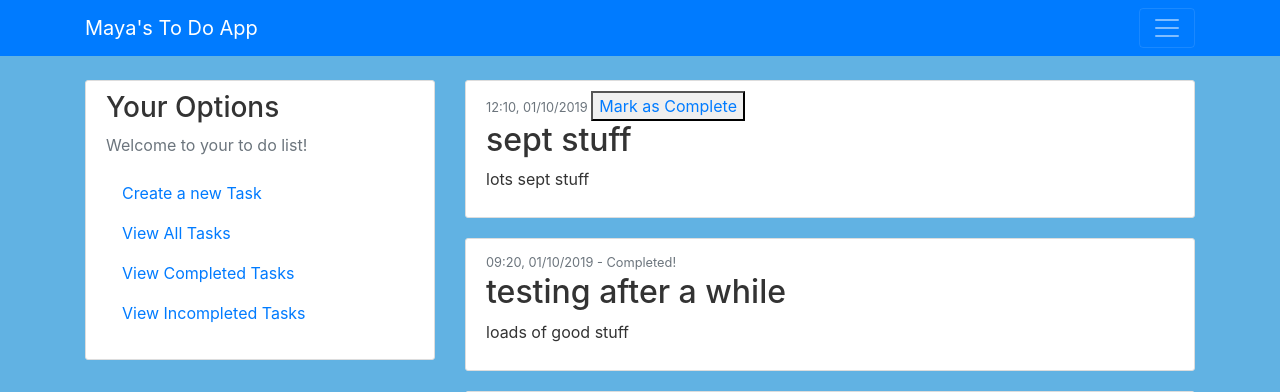
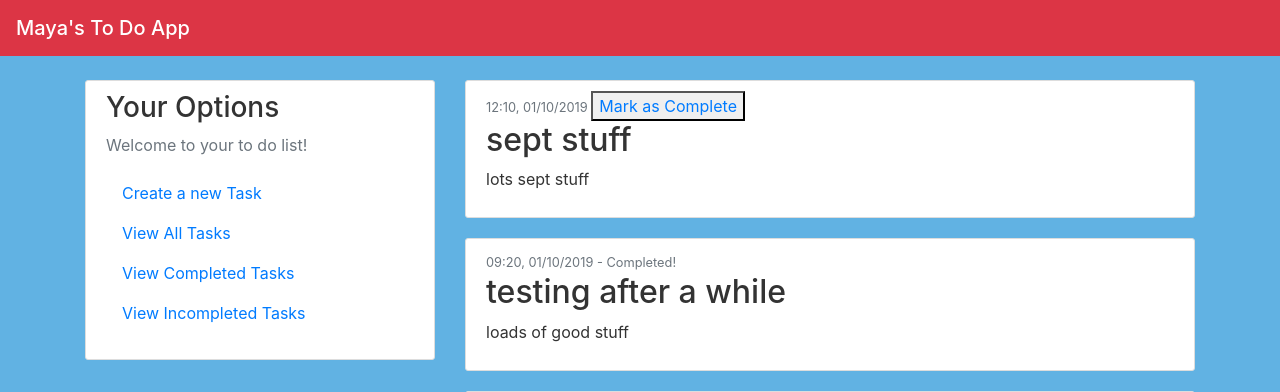
Before and after one commit to mayaspencerj/To-Do-App, a Flask app: page / in a window 1280 px wide. Shown: the top 392 px of the page. Run offline with Flask 2, Linux system fonts and the light colour scheme; data comes from the database, SQL or seed files in the repository; some libraries are stand-ins or nearby versions.

Commit message:
red danger nav bar

```diff
--- a/app.py
+++ b/app.py
@@ -2,8 +2,6 @@ from flask import Flask, render_template, url_for, flash, redirect
 from flask_sqlalchemy import SQLAlchemy
 from datetime import datetime
 from forms import CreateForm
-
-#cw1
 
 app = Flask(__name__)
 
@@ -50,7 +48,7 @@ def create():
         post = Items(title=form.title.data, content=form.content.data, complete=False)
         db.session.add(post)
         db.session.commit()
-        flash('Your post has been created!', 'success')
+        flash('Your post has now been created!', 'success')
         return redirect(url_for('view_all'))
     return render_template('create.html', title='New Post',
                            form=form, legend='New Post')
--- a/templates/layout.html
+++ b/templates/layout.html
@@ -8,19 +8,13 @@
     <!-- Bootstrap CSS -->
     <link rel="stylesheet" href="https://maxcdn.bootstrapcdn.com/bootstrap/4.0.0/css/bootstrap.min.css" integrity="sha384-Gn5384xqQ1aoWXA+058RXPxPg6fy4IWvTNh0E263XmFcJlSAwiGgFAW/dAiS6JXm" crossorigin="anonymous">
     <link rel="stylesheet" type="text/css" href="{{ url_for('static', filename='main.css') }}">
-    <title> Your to do list! </title>
+    <title> Your ToDo list! </title>
 </head>
 <body>
     <header class="site-header">
-    <!--  <nav class="navbar navbar-expand-md navbar-dark bg-steel fixed-top"> -->
-      <nav class="navbar navbar-dark bg-primary fixed-top">
-        <div class="container">
-          <a class="navbar-brand mr-4" href="/">Maya's To Do App </a>
-          <button class="navbar-toggler" type="button" data-toggle="collapse" data-target="#navbarToggle" aria-controls="navbarToggle" aria-expanded="false" aria-label="Toggle navigation">
-            <span class="navbar-toggler-icon"></span>
-          </button>
-        </div>
-      </nav>
+    <nav class="navbar navbar-dark bg-primary fixed-top bg-danger">
+      <span class="navbar-brand mb-0 h1"> Maya's To Do App </span>
+    </nav>
     </header>
     <main role="main" class="container">
       <div class="row">
```
Also changed, not shown: 1 other file.
